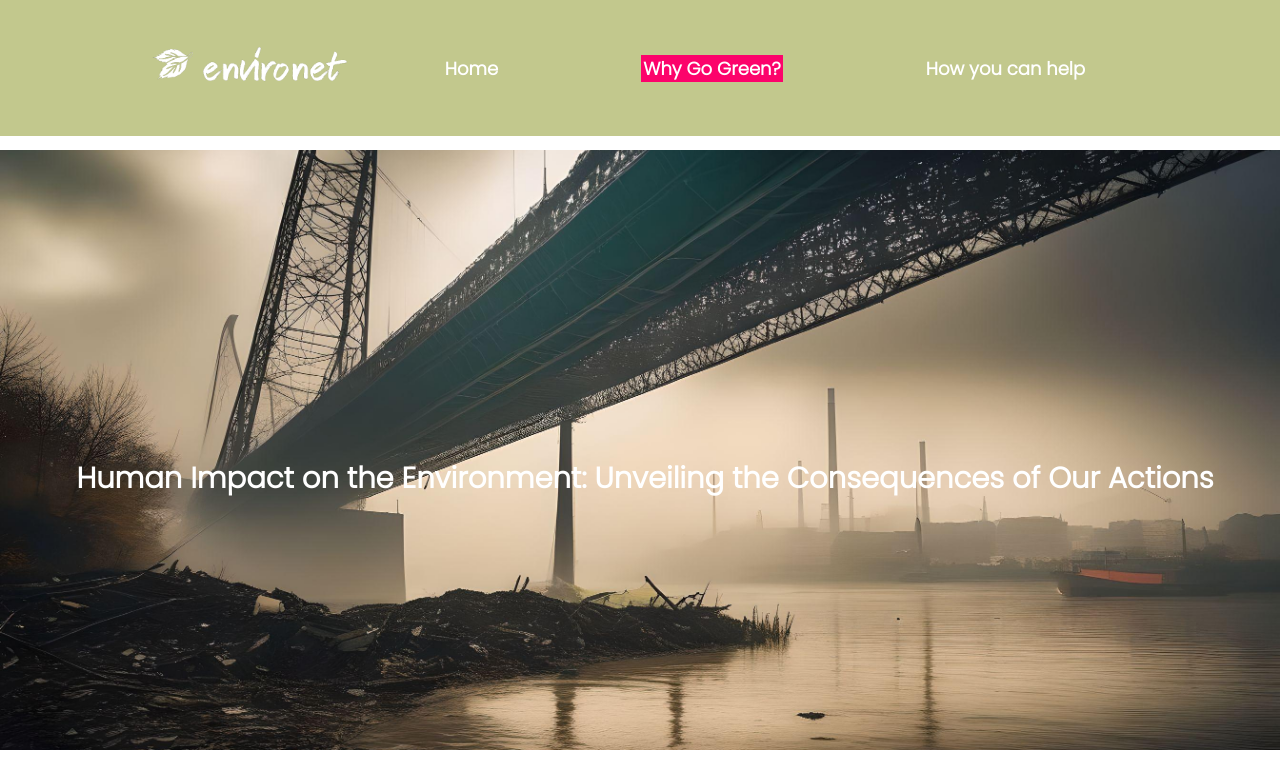
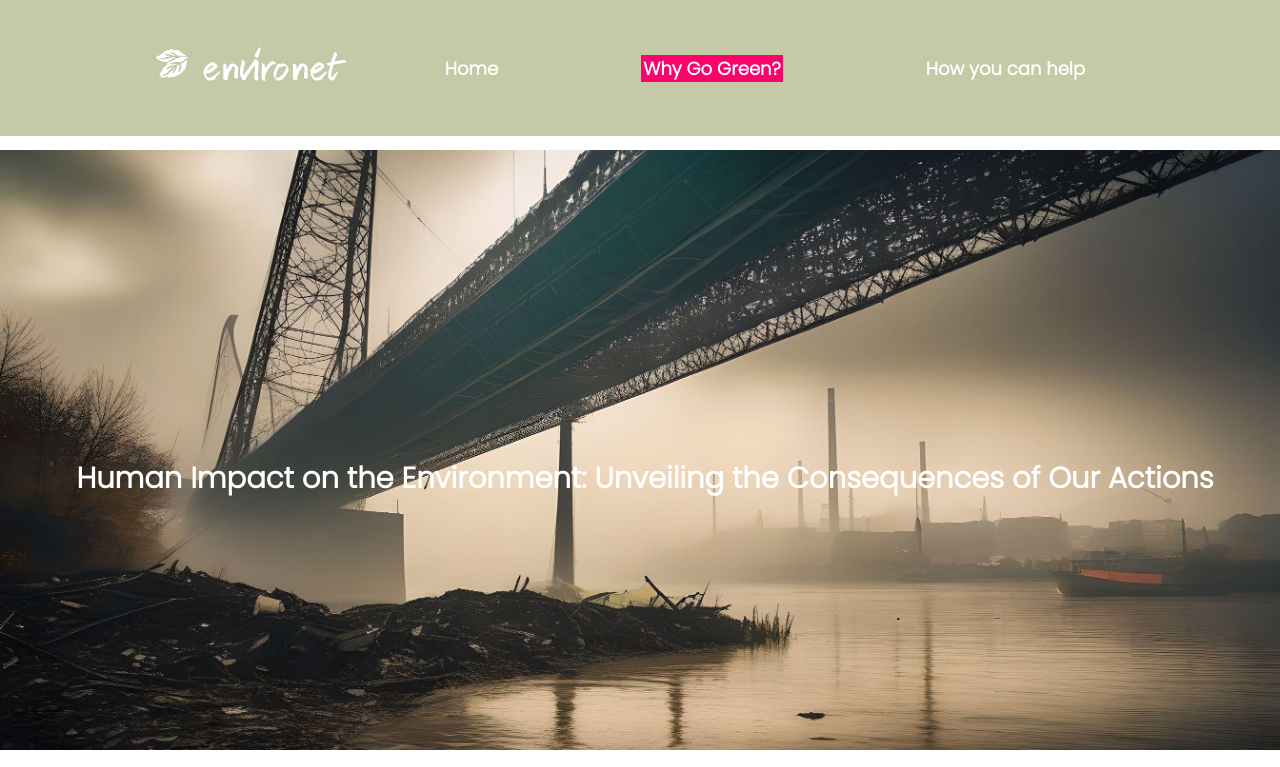
Before and after one commit to HarshithaGarikapti/Environet-Web, a plain HTML site: page whygogreen.html in a window 1280 px wide. Shown: the top 767 px of the page. Drawn offline with Linux system fonts and the light colour scheme.

Commit message:
Update style3.css

```diff
--- a/style3.css
+++ b/style3.css
@@ -25,7 +25,7 @@ ul {
   justify-content:center;
   padding: 5px;
   color:  white;
-  background-color: #c2c88d;
+  background-color:  #c6c9a5;
 }
 .nav-links .li ul.dropdown li {
   display: block;
```
